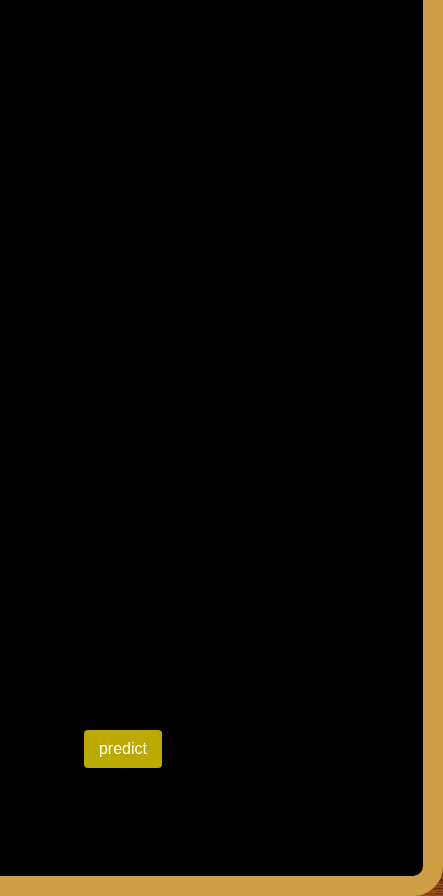
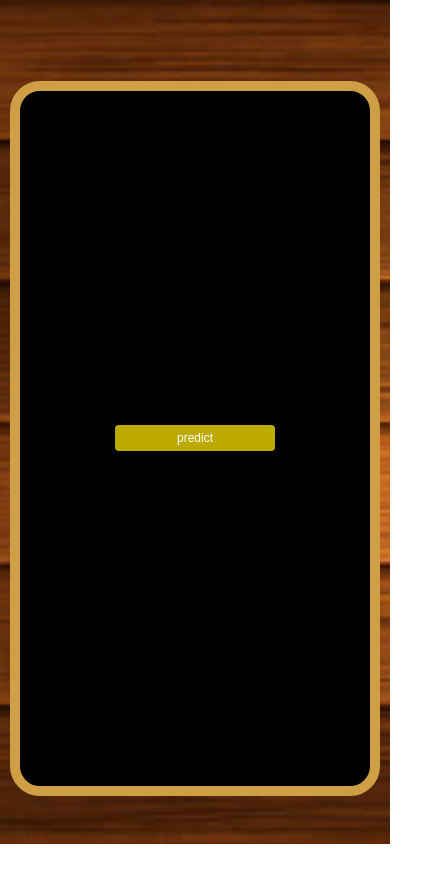
Before and after one commit to rahul07tiwari/drs-ml, a plain HTML site: page templates/index.html in a window 390 px wide. Shown: the whole page, 443 px wide, since content can reach past the window. After the commit the page ends 844 px from the top, so only its background shows below. Drawn offline with Linux system fonts and the light colour scheme.

Commit message:
RESPONSIVE!!!!!!!!!!!!!!

```diff
--- a/static/css/index.css
+++ b/static/css/index.css
@@ -1,23 +1,45 @@
+
 body {
     display: flex;
     justify-content: center;
     align-items: center;
     height: 100vh;
     background-image: url('../images/woods.png');
+    background-size: cover;
     margin: 0;
     overflow: hidden;
 }
-.blackboard{
-    border-radius:30px;
+
+.container {
+    display: flex;
+    align-items: center;
+    justify-content: center;
+    flex-direction: column;
+    position: relative;
+    padding: 10px;
+}
+
+.blackboard {
+    display: flex;
+    flex-direction: row;
+    position: relative;
+    border-radius: 30px;
     background-color: #000;
     border: 20px solid #cf9f46;
-    overflow:hidden;
+    overflow: hidden;
+    max-width: 90vw;
+    gap: 10px;
+    padding: 10px;
 }
-#input-screen{
-    border-left: 5px solid white;
-    cursor: url
+
+#result-screen,
+#input-screen {
+    width: 100%;
+    height: auto;
+    max-width: 450px;
 }
-.predict{
+
+.predict {
     background-color: #bdaa00;
     color: white;
     padding: 10px 15px;
@@ -25,14 +47,52 @@ body {
     border: none;
     border-radius: 4px;
     cursor: pointer;
-    position:fixed;
-    bottom:76px;
-    right:228px;
+    position: absolute;
+    bottom: 10px;
+    right: 10px;
+}
 
-}
-button.predict:hover {
+.predict:hover {
     background-color: #45a049;
 }
-.container{
-    position:relative;
+
+
+@media (max-width: 768px) {
+    .predict {
+        padding: 8px 12px;
+        font-size: 14px;
+        bottom: 15px;
+        right: 15px;
+    }
+
+    .blackboard {
+        border-width: 15px;
+    }
 }
+
+@media (max-width: 480px) {
+    .container {
+        flex-direction: column;
+        gap: 20px;
+        margin-top: 2rem;
+    }
+
+    .blackboard {
+        flex-direction: column;
+        border-width: 10px;
+        gap: 15px;
+    }
+
+    #input-screen {
+        order: -1;
+    }
+
+    .predict {
+        position: absolute;
+        bottom: 50%;
+        left: 50%;
+        transform: translate(-50%, 50%);
+        padding: 6px 10px;
+        font-size: 12px;
+    }
+}
```
